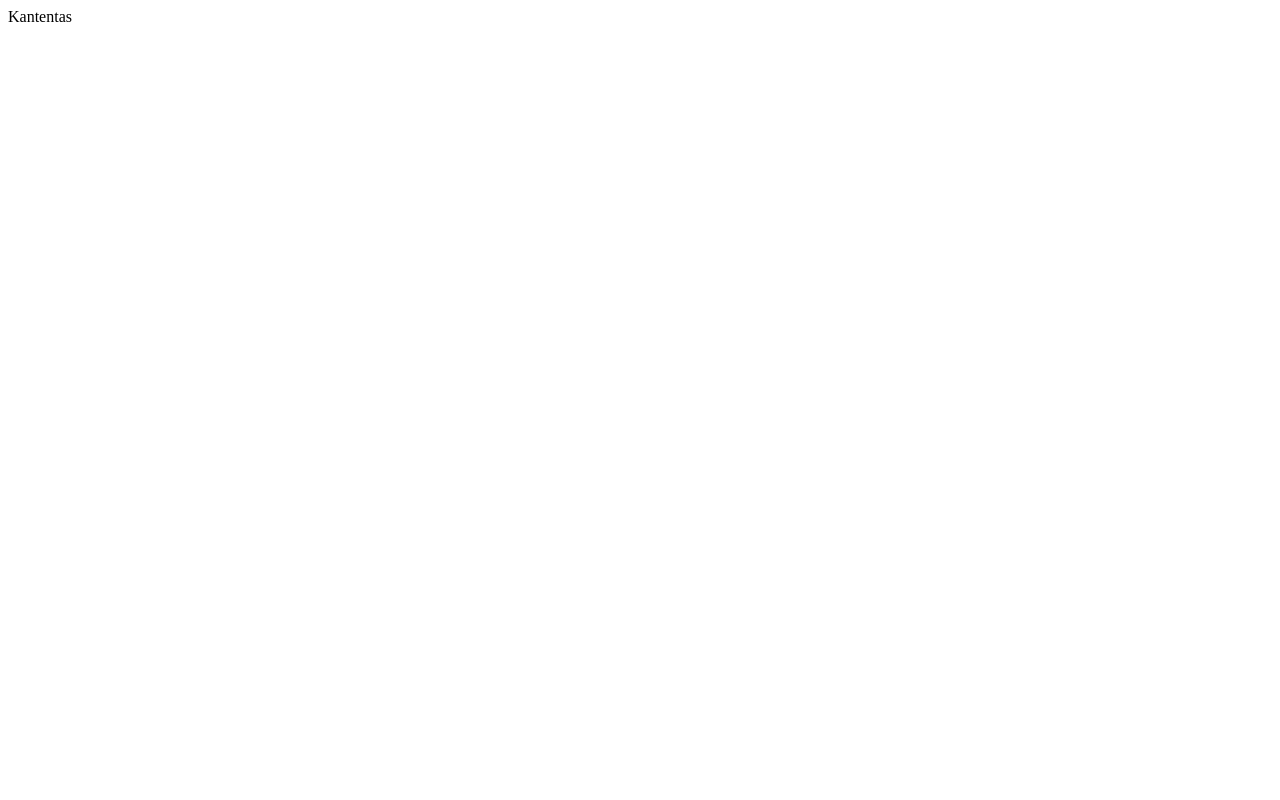
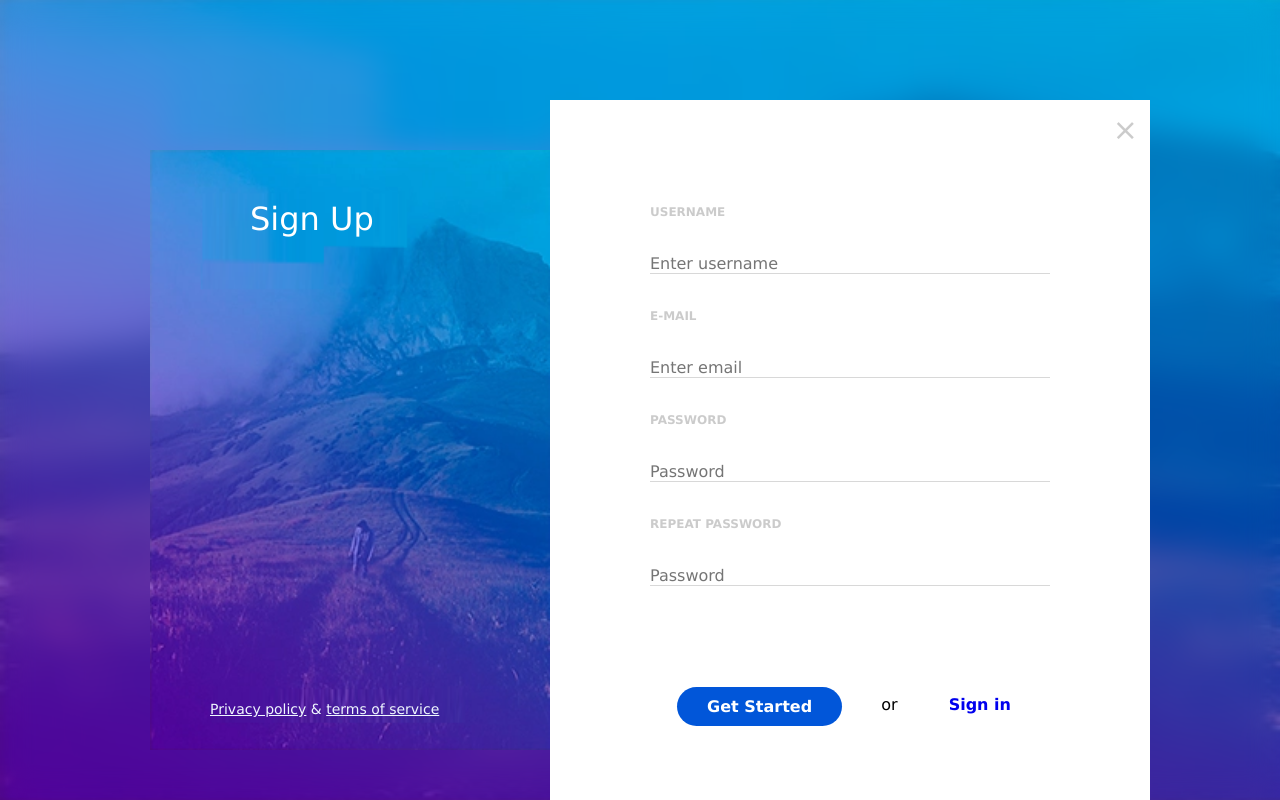
Before and after one commit to Mindaugas-G/6-sign-up-form, a website: page index.html in a window 1280 px wide. Drawn offline with Linux system fonts and the light colour scheme.

Commit message:
added Footer, CSS, changed background

```diff
--- /dev/null
+++ b/css/style.css
@@ -0,0 +1,190 @@
+body,
+body * {
+    margin: 0;
+    padding: 0;
+    box-sizing: border-box;
+    font-family: Verdana, Geneva, Tahoma, sans-serif;
+}
+.bg-image {
+    height: 100vh;
+    width: 100%;
+    background-image: url(../img/logo.png);
+    background-position: center;
+    background-repeat: no-repeat;
+    background-attachment: fixed;
+    background-size: 100% 100%;
+    backdrop-filter: blur(10px);
+}
+.bg-image::before {
+    content: "";
+    position: absolute;
+    width: 100%;
+    height: 100vh;
+    backdrop-filter: blur(15px);
+}
+.content {
+    display: flex;
+    position:inherit
+}
+.left-side {
+    width: 400px;
+    height: 600px;
+    position: absolute;
+    left: 150px;
+    top: 150px;
+    background-image: url(../img/logo.png);
+    background-repeat: no-repeat;
+    background-size: cover;
+    background-size: 100% 100%;
+}
+.sign-up {
+   margin-top: 50px;
+   margin-left: 100px;
+   font-weight: 100;
+   color: white;
+}
+.links {
+    position: absolute;
+    font-size: 14px;
+    left: 60px;
+    bottom: 30px;
+    line-height: 1.5em;
+    color: aliceblue;
+}
+.links * {
+    color: aliceblue;
+}
+.right-side {
+    display: flex;
+    flex-direction: column;
+    background-color: white;
+    align-items: center;
+    width: 600px;
+    height: 700px;
+    position: absolute;
+    left: 550px;
+    top: 100px;
+}
+.close-btn {
+    top: 0;
+    right: 0;
+    position: absolute;
+    font-size: 30px;
+    color: rgba(190, 190, 190, 0.8);
+}
+.forms {
+    display: flex;
+    flex-direction: column;
+    width: 400px;
+    padding-top: 105px;
+    gap:40px;
+}
+.forms > .one-input {
+    display: flex;
+    flex-direction: column;
+    align-content: center;
+    gap: 35px;
+}
+.one-input > label {
+    text-transform: uppercase;
+    font-weight: bold;
+    font-size: 12px;
+    color: rgba(190, 190, 190, 0.8);
+}
+.one-input > input {
+    border: none;
+    border-bottom: 1px solid rgba(190, 190, 190, 0.6);
+    outline: none;
+    font-size: 16px;
+}
+.form-actions {
+    height: 100px;
+    display: flex;
+    flex-direction: row;
+    justify-content: space-evenly;
+    align-items: flex-end;
+}
+.get {
+    background-color: #0156D9;
+    padding: 10px;
+    padding-left: 30px;
+    padding-right: 30px;
+    border: none;
+    border-radius: 20px;
+    color: white;
+    font-weight: bolder;
+    font-size: inherit;
+}
+.signin {
+    font-weight: bolder;
+    text-decoration: none;
+    padding: 10px;
+    border: 2px solid transparent;
+    border-radius: 10px;
+}
+span {
+    border: 2px solid transparent;
+    border-radius: 10px;
+    padding: 10px;
+}
+
+@media (max-width:900px) {
+.right-side {
+height: 100%;
+width: 100%;
+justify-content: center;
+}
+}
+/*
+    position: absolute;
+    top: 0;
+    bottom: 0;
+    right: 0;
+    left: 0;
+    background-image: url(../img/logo.png);
+    background-size: cover;
+    background-repeat: no-repeat;
+    background-position: center;
+    background-attachment: fixed;
+    background-size: 100% 100%;
+    backdrop-filter: blur(10px);
+/*
+}
+
+/*
+    background-attachment: fixed;
+    background-size: 100% 100%;
+    backdrop-filter: blur(20px);
+
+.content {
+    display: flex;
+    width: 1400px;
+    position: absolute;
+    top: 50%;
+    left: 50%;
+    transform: translate(-50%, -50%);
+}
+.content > .left-side {
+    width: 400px;
+    height: 600px;
+    position: absolute;
+    left: 100px;
+    top: 150px;
+    background-image: url(../img/logo.png);
+    background-repeat: no-repeat;
+    background-size: cover;
+    background-size: 100% 100%;
+}
+body >
+.sign-up {
+    margin-left: 25px;
+    color: white;
+}
+.links * {
+    color: paleturquoise;
+}
+.link * {
+    margin-bottom: 500px;
+    margin-left: 100px;
+}
+}*/
--- a/index.html
+++ b/index.html
@@ -4,9 +4,45 @@
     <meta charset="UTF-8">
     <meta http-equiv="X-UA-Compatible" content="IE=edge">
     <meta name="viewport" content="width=device-width, initial-scale=1.0">
-    <title>Sign up</title>
+    <title>Sign up form</title>
+    <link rel="stylesheet" href="./css/style.css">
 </head>
 <body>
-    Kantentas
+    <div class="bg-image">
+    </div>
+    <div class="content">
+        <div class="left-side">
+            <h1 class="sign-up">Sign Up</h1>
+            <footer class="links">
+            <a href="#" class="link">Privacy policy</a>
+            &amp;
+            <a href="#" class="link">terms of service</a>
+            </footer>
+        </div>
+    <div class="right-side">
+        <span class="close-btn">&times;</span>
+ <form class="forms">
+
+ <div class="one-input">
+
+    <label for="username"><b>USERNAME</b></label>
+    <input class="input" type="text" placeholder="Enter username" name="USERNAME" required>
+
+    <label for="email"><b>E-MAIL</b></label>
+    <input class="input" type="text" placeholder="Enter email" name="email" required>
+
+    <label for="password"><b>PASSWORD</b></label>
+    <input class="input" type="text" placeholder="Password" name="password" required>
+
+    <label for="re-password"><b>REPEAT PASSWORD</b></label>
+    <input class="input" type="text" placeholder="Password" name="re-password" required>
+
+    </div>
+    <div class="form-actions">
+        <input class="get" type="submit" value="Get Started">
+        <span>or </span><a class="signin" href="#">Sign in</a>
+    </div>
+</form>
+</div>
 </body>
 </html>
```
Also changed, not shown: design.png (added), img/logo.png (added).
